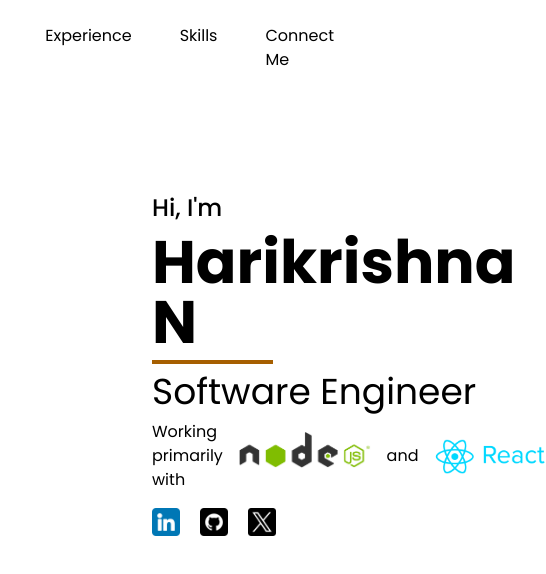
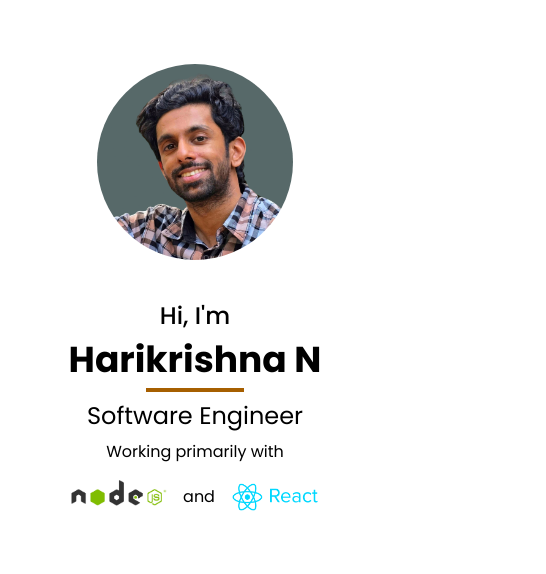
Before and after one commit to harikrishnaa5/Portfolio, a React (Vite) app: page / in a window 390 px wide. Shown: the top 574 px of the page, 546 px wide, since content can reach past the window. Built offline with nearby package versions, Linux system fonts and the light colour scheme.

Commit message:
Implemented skills page, connect me dialog box, moblile view

```diff
--- a/package.json
+++ b/package.json
@@ -10,6 +10,7 @@
     "preview": "vite preview"
   },
   "dependencies": {
+    "@headlessui/react": "^2.2.4",
     "@tailwindcss/vite": "^4.1.11",
     "react": "^19.1.0",
     "react-dom": "^19.1.0",
--- a/src/App.jsx
+++ b/src/App.jsx
@@ -5,18 +5,20 @@ import Experience from "./components/workExperience/Experience";
 import Contact from "./components/contact/Contact";
 import Skills from "./components/skills/Skills";
 import { Routes, Route } from "react-router-dom";
+import { useState } from "react";
 
 function App() {
+    const [open, setOpen] = useState(false);
     return (
-        <div className="min-h-screen">
-            <Header />
+        <div className="min-h-screen pb-12">
+            <Header open={open} setOpen={setOpen} />
             <Routes>
                 <Route path="/" element={<Home />} />
                 <Route path="/home" element={<Home />} />
                 <Route path="/experience" element={<Experience />} />
                 <Route path="/skills" element={<Skills />} />
-                <Route path="/contact" element={<Contact />} />
             </Routes>
+            <Contact open={open} setOpen={setOpen} />
         </div>
     );
 }
--- /dev/null
+++ b/src/components/SocialMedia.jsx
@@ -0,0 +1,23 @@
+import Twitter from "../../public/twitter-icon.png";
+import LinkedIn from "../../public/linkedin-icon.png";
+import GitHub from "../../public/github-icon.png";
+import { Link } from "react-router-dom";
+import { github, linkedin, twitter } from "../constants";
+
+const SocialMedia = () => {
+    return (
+        <>
+            <Link to={linkedin} target="_blank">
+                <img className="w-7 h-7 cursor-pointer" src={LinkedIn} alt="linkedin" />
+            </Link>
+            <Link to={github} target="_blank">
+                <img className="w-7 h-7 cursor-pointer" src={GitHub} alt="github" />
+            </Link>
+            <Link to={twitter} target="_blank">
+                <img className="w-7 h-7 cursor-pointer" src={Twitter} alt="twitter" />
+            </Link>
+        </>
+    );
+};
+
+export default SocialMedia;
--- a/src/components/contact/Contact.jsx
+++ b/src/components/contact/Contact.jsx
@@ -1,8 +1,37 @@
+"use client";
+import { Dialog, DialogBackdrop, DialogPanel, DialogTitle } from "@headlessui/react";
+import SocialMedia from "../SocialMedia";
+import { connectMe } from "../../constants";
 
-const Contact = () => {
-  return (
-    <div>Contact</div>
-  )
-}
+const Contact = ({ open, setOpen }) => {
+    return (
+        <Dialog open={open} onClose={() => setOpen(false)} className="relative z-10">
+            <DialogBackdrop
+                transition
+                className="fixed inset-0 bg-gray-500/75 transition-opacity data-closed:opacity-0 data-enter:duration-300 data-enter:ease-out data-leave:duration-200 data-leave:ease-in"
+            />
 
-export default Contact
+            <div className="fixed inset-0 z-10 w-screen overflow-y-auto">
+                <div className="flex min-h-full items-end justify-center p-4 text-center sm:items-center sm:p-0">
+                    <DialogPanel
+                        transition
+                        className="relative transform overflow-hidden rounded-lg bg-white text-left shadow-xl transition-all data-closed:translate-y-4 data-closed:opacity-0 data-enter:duration-300 data-enter:ease-out data-leave:duration-200 data-leave:ease-in sm:my-8 sm:w-full sm:max-w-lg data-closed:sm:translate-y-0 data-closed:sm:scale-95 p-6"
+                    >
+                        <div className="flex px-4 sm:p-6 sm:pb-4 flex-col gap-4">
+                            {Object.entries(connectMe).map(([key, value]) => (
+                                <p key={key}>
+                                    {key}: {value}
+                                </p>
+                            ))}
+                            <p className="flex gap-5 items-center">
+                                Social media: <SocialMedia />
+                            </p>
+                        </div>
+                    </DialogPanel>
+                </div>
+            </div>
+        </Dialog>
+    );
+};
+
+export default Contact;
--- a/src/components/header/Header.jsx
+++ b/src/components/header/Header.jsx
@@ -1,19 +1,20 @@
-import { Link } from "react-router-dom"
-import { navMenu } from "../../constants"
-
-
-const Header = () => {
+import { Link } from "react-router-dom";
+import { navMenu } from "../../constants";
+const Header = ({ setOpen }) => {
     return (
-    <div className='py-6 px-14 flex flex-row justify-end'>
+        <div className="hidden md:flex py-6 px-14 flex-row justify-end mb-14">
             <ul className="flex gap-12">
-            {navMenu?.map(menu => (
+                {navMenu?.map((menu) => (
                     <li className="cursor-pointer" key={menu.id}>
                         <Link to={`/${menu.key}`}>{menu.item}</Link>
                     </li>
                 ))}
+                <li className="cursor-pointer" onClick={() => setOpen(true)}>
+                    Connect me
+                </li>
             </ul>
         </div>
-  )
-}
+    );
+};
 
-export default Header
+export default Header;
--- a/src/components/home/Home.jsx
+++ b/src/components/home/Home.jsx
@@ -1,37 +1,27 @@
 import HomeImage from "../../../public/Harikrishna.png";
 import Node from "../../../public/node.js logo.png";
 import React from "../../../public/React logo.png";
-import Twitter from "../../../public/twitter-icon.png";
-import LinkedIn from "../../../public/linkedin-icon.png";
-import GitHub from "../../../public/github-icon.png";
-import { Link } from "react-router-dom";
-import { github, linkedin, twitter } from "../../constants";
+
+import SocialMedia from "../SocialMedia";
 
 const Home = () => {
     return (
-        <section className="w-screen px-12 flex gap-16 mt-14">
-            <div className="w-1/3 rounded-full">
+        <section className="w-screen px-12 pt-16 md:pt-0 flex flex-col justify-center md:flex-row gap-10 md:gap-16">
+            <div className="w-2/3 sm:w-1/3 rounded-full self-center">
                 <img className="rounded-full" src={HomeImage} alt="img" />
             </div>
-            <div className="flex flex-col gap-2 pt-10 pl-10">
+            <div className="flex flex-col gap-2 md:pt-10 md:pl-10 items-center md:items-start">
                 <h2 className="text-2xl font-medium">Hi, I'm </h2>
-                <h1 className="text-6xl font-bold">Harikrishna N</h1>
+                <h1 className="text-4xl sm:text-5xl lg:text-6xl font-bold">Harikrishna N</h1>
                 <hr className="w-1/3 h-1 border-0 bg-yellow-700" />
-                <h3 className="text-4xl">Software Engineer</h3>
-                <h3 className="text-1xl flex gap-4 items-center">
-                    Working primarily with <img className="w-33 h-9 mb-3" src={Node} alt="" /> and{" "}
-                    <img className="w-28 " src={React} alt="" />
-                </h3>
-                <div className="w-1/2 mt-2 flex justify-start gap-5">
-                    <Link to={linkedin} target="_blank">
-                        <img className="w-7 h-7 cursor-pointer" src={LinkedIn} alt="linkedin" />
-                    </Link>
-                    <Link to={github} target="_blank">
-                        <img className="w-7 h-7 cursor-pointer" src={GitHub} alt="github" />
-                    </Link>
-                    <Link to={twitter} target="_blank">
-                        <img className="w-7 h-7 cursor-pointer" src={Twitter} alt="twitter" />
-                    </Link>
+                <h3 className="text-2xl md:text-4xl">Software Engineer</h3>
+                <p className=" flex flex-col md:flex-row md:gap-4 md:items-center leading-normal">Working primarily with</p>
+                <span className="flex text-1xl gap-4 items-center">
+                    <img className="w-24 md:w-33 md:h-9 mb-2 md:mt-0" src={Node} alt="" />
+                    and <img className="w-22 md:w-28 " src={React} alt="" />
+                </span>
+                <div className="md:w-1/2 mt-2 hidden md:flex justify-center md:justify-start gap-5">
+                    <SocialMedia />
                 </div>
             </div>
         </section>
--- a/src/components/skills/Skills.jsx
+++ b/src/components/skills/Skills.jsx
@@ -1,8 +1,24 @@
+import SkillsCard from "../skillsCard/SkillsCard";
+import { frontEnd, backEnd } from "../../constants";
+
 const Skills = () => {
-    return <div className="">
-      <h2>Front-end</h2>
-
-    </div>;
+    return (
+        <div className="px-12">
+            <h1 className="text-4xl font-bold text-center">Skills</h1>
+            <h2 className="text-2xl font-medium mt-3 text-center md:text-start">Front-end</h2>
+            <span className="grid grid-cols-1 sm:grid-cols-2 md:grid-cols-3 lg:grid-cols-4 gap-6 mt-6">
+                {frontEnd?.map((skill) => (
+                    <SkillsCard key={skill?.key} skill={skill} />
+                ))}
+            </span>
+            <h2 className="text-2xl font-medium mt-16 text-center md:text-start">Back-end</h2>
+            <span className="grid grid-cols-1 sm:grid-cols-2 md:grid-cols-3 lg:grid-cols-4 gap-6 mt-6">
+                {backEnd?.map((skill) => (
+                    <SkillsCard key={skill?.key} skill={skill} />
+                ))}
+            </span>
+        </div>
+    );
 };
 
 export default Skills;
--- a/src/components/skillsCard/SkillsCard.jsx
+++ b/src/components/skillsCard/SkillsCard.jsx
@@ -1,12 +1,9 @@
-import React from 'react'
-import { frontEnd, backEnd } from '../../constants'
+const SkillsCard = ({ skill }) => {
+    return (
+        <div className="border border-amber-950 p-16 flex justify-center items-center w-full h-64 cursor-pointer transform transition-transform duration-300 ease-in-out hover:scale-110">
+            <img className="max-w-full max-h-full object-contain" src={skill?.img} alt={skill?.name} />
+        </div>
+    );
+};
 
-const SkillsCard = () => {
-  return (
-    <div>
-
-    </div>
-  )
-}
-
-export default SkillsCard
+export default SkillsCard;
--- a/src/components/workExperience/Experience.jsx
+++ b/src/components/workExperience/Experience.jsx
@@ -1,7 +1,9 @@
 
 const Experience = () => {
   return (
-    <div>Experience</div>
+    <div className="px-12">
+      <h1 className="text-4xl font-bold text-center">Work Experience</h1>
+    </div>
   )
 }
 
--- a/src/constants.js
+++ b/src/constants.js
@@ -14,11 +14,6 @@ export const navMenu = [
         key: "skills",
         item: "Skills",
     },
-    {
-        id: 4,
-        key: "contact",
-        item: "Connect Me",
-    },
 ];
 
 export const twitter = "https://x.com/harikrishna__1";
@@ -32,14 +27,14 @@ export const frontEnd = [
         img: "/react logo.png",
     },
     {
+        key: "nextjs",
+        name: "Next.js",
+        img: "/next.js logo.png",
+    },
+    {
         key: "javascript",
         name: "JavaScript",
         img: "/javascript logo.png",
-    },
-    {
-        key: "nextjs",
-        name: "Next.js",
-        img: "/next.js logo.png",
     },
     {
         key: "mui",
@@ -50,6 +45,11 @@ export const frontEnd = [
         key: "tailwindcss",
         name: "TailwindCSS",
         img: "/tailwindcss logo.svg",
+    },
+    {
+        key: "scss",
+        name: "SCSS",
+        img: "/scss logo.png",
     },
 ];
 
@@ -80,3 +80,8 @@ export const backEnd = [
         img: "/typescript logo.svg",
     },
 ];
+
+export const connectMe = {
+    Email: "harikrishnaswathi14@gmail.com",
+    Phone: "+91 9497769002",
+};
```
Also changed, not shown: public/scss logo.png (added), 1 other file (tests, documents, lock files or other folders). Lines whose indentation alone changed are shown as unchanged.
